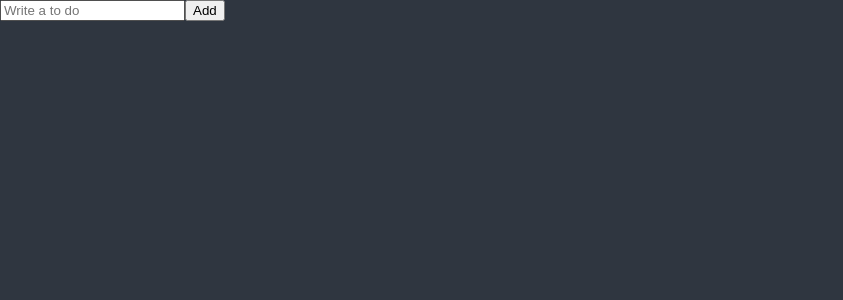
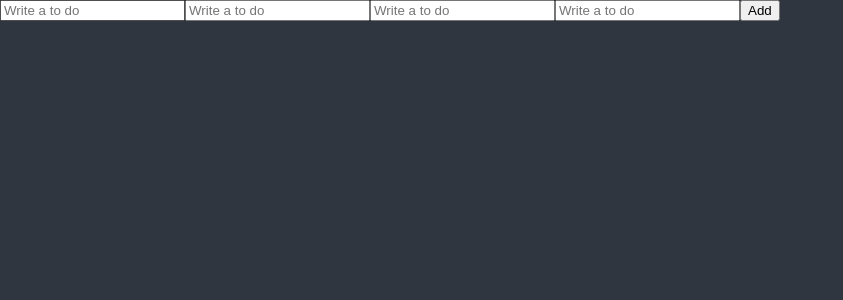
Before and after one commit to HamsterStudent/React-study, a React (Create React App) app: page / in a window 1280 px wide. Shown: the top 300 px of the page, without its empty margins (0-843 px from the left). Built offline with nearby package versions, Linux system fonts and the light colour scheme.

Commit message:
react-hook-form

```diff
--- a/package.json
+++ b/package.json
@@ -12,6 +12,7 @@
     "@types/react-dom": "^18.0.10",
     "react": "^18.2.0",
     "react-dom": "^18.2.0",
+    "react-hook-form": "^7.42.1",
     "react-scripts": "5.0.1",
     "recoil": "^0.7.6",
     "styled-components": "^5.3.6",
--- a/src/ToDoList.tsx
+++ b/src/ToDoList.tsx
@@ -1,21 +1,44 @@
 import { useState } from "react";
+import { useForm } from "react-hook-form";
+
+// function ToDoList() {
+//   const [toDo, setToDo] = useState("");
+//   const [toDoError, setToDoError] = useState("");
+//   const onChange = (event: React.FormEvent<HTMLInputElement>) => {
+//     const {
+//       currentTarget: { value },
+//     } = event;
+//     setToDoError("");
+//     setToDo(value);
+//   };
+//   const onSubmit = (event: React.FormEvent<HTMLFormElement>) => {
+//     event.preventDefault();
+//     if (toDo.length < 10) {
+//       return setToDoError("Todo should be longer");
+//     }
+//     console.log("submit");
+//   };
+//   return (
+//     <div>
+//       <form onSubmit={onSubmit}>
+//         <input onChange={onChange} value={toDo} placeholder="Write a to do" />
+//         <button>Add</button>
+//         {toDoError !== "" ? toDoError : null}
+//       </form>
+//     </div>
+//   );
+// }
 
 function ToDoList() {
-  const [toDo, setToDo] = useState("");
-  const onChange = (event: React.FormEvent<HTMLInputElement>) => {
-    const {
-      currentTarget: { value },
-    } = event;
-    setToDo(value);
-  };
-  const onSubmit = (event: React.FormEvent<HTMLFormElement>) => {
-    event.preventDefault();
-    console.log(toDo);
-  };
+  const { register, watch } = useForm();
+  console.log(watch());
   return (
     <div>
-      <form onSubmit={onSubmit}>
-        <input onChange={onChange} value={toDo} placeholder="Write a to do" />
+      <form>
+        <input {...register("toDo")} placeholder="Write a to do" />
+        <input {...register("hamster")} placeholder="Write a to do" />
+        <input {...register("pass")} placeholder="Write a to do" />
+        <input {...register("hams")} placeholder="Write a to do" />
         <button>Add</button>
       </form>
     </div>
```
Also changed, not shown: 1 other file (tests, documents, lock files or other folders).
